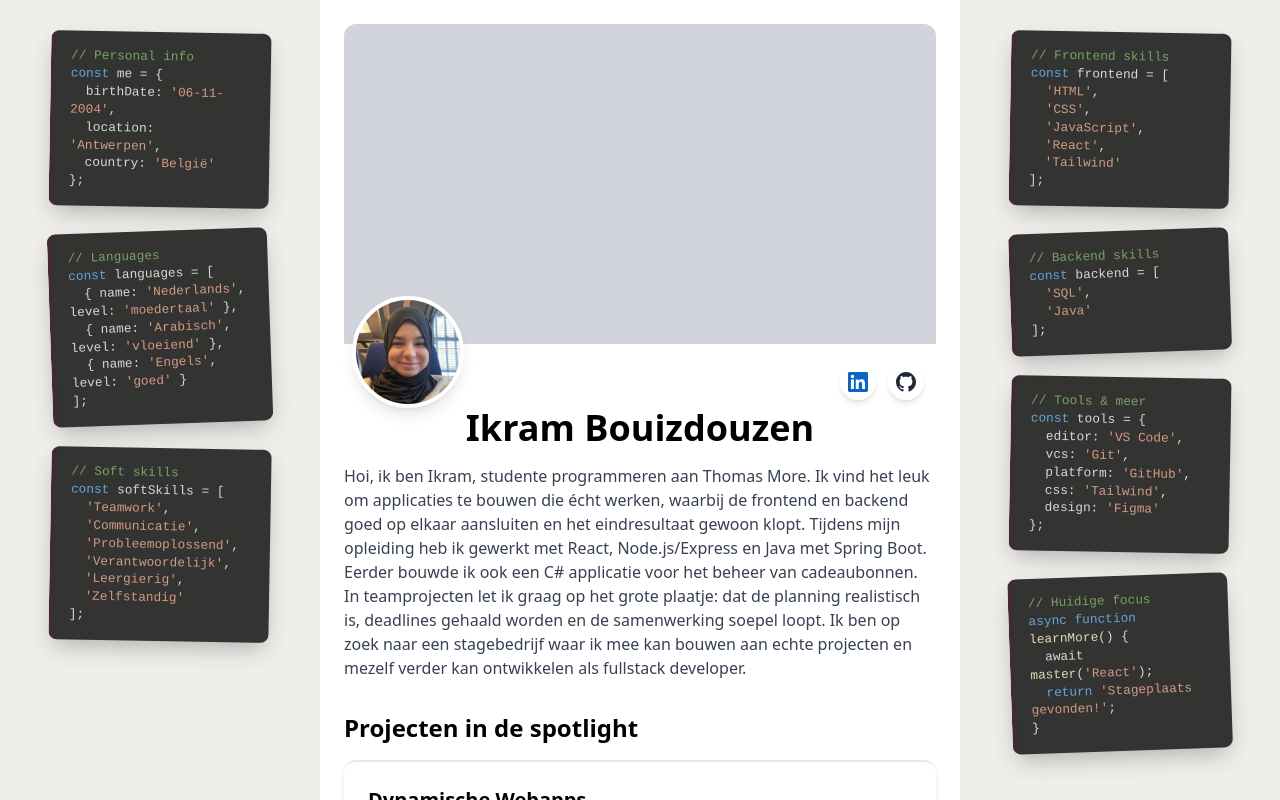
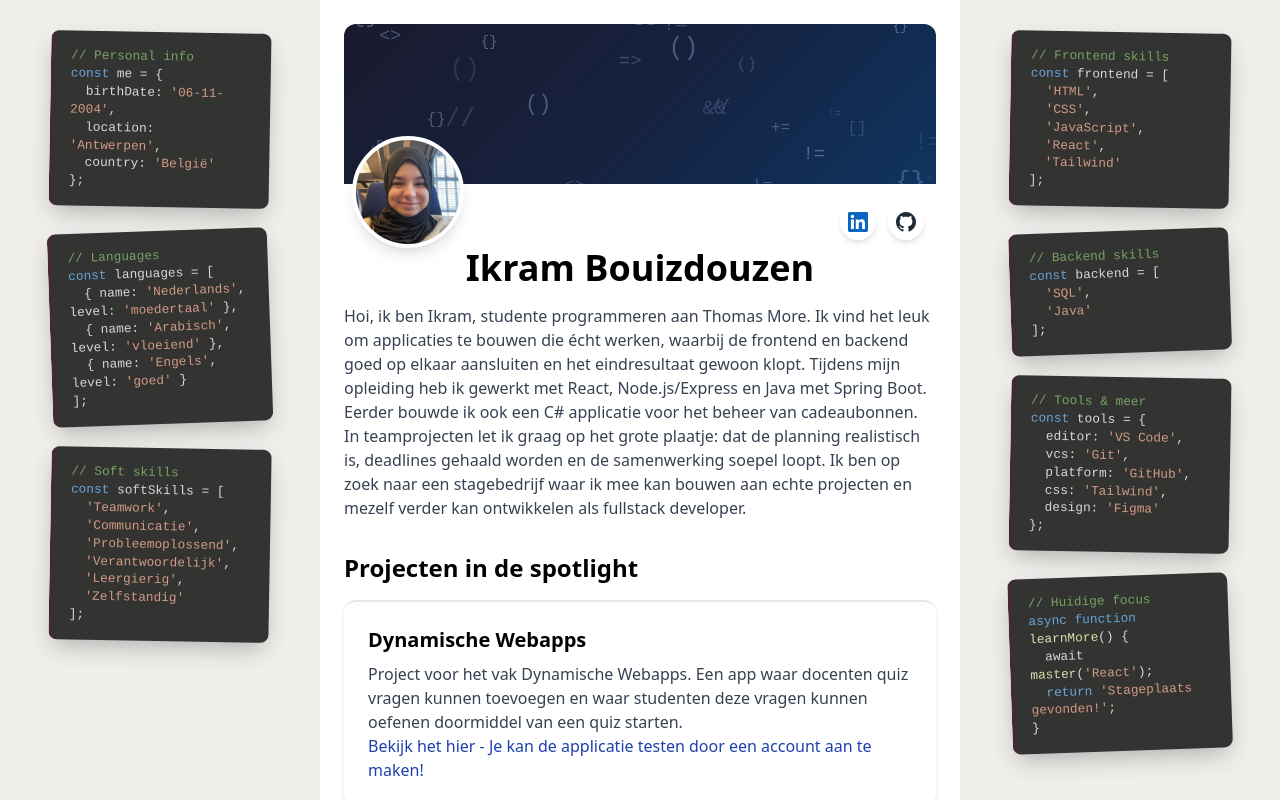
Before and after one commit to IkramBz/PortfolioIkram, a website: page index.html in a window 1280 px wide. Drawn offline with nearby package versions, Linux system fonts and the light colour scheme.

Commit message:
portfolio aanpassing

```diff
--- a/index.html
+++ b/index.html
@@ -7,7 +7,9 @@
     <meta name="description" content="Webdev">
     <link rel="stylesheet" href="../css/styles.css">
     <script src="https://cdn.tailwindcss.com"></script>
-
+<style> .banner-bg {
+    background: linear-gradient(135deg, #1a1a2e 0%, #16213e 50%, #0f3460 100%);
+}</style>
 </head>
 <body class="body h-screen ">
 <header>
@@ -52,10 +54,9 @@
     </section>
     <!-- midden -->
     <section class="md:w-1/2 bg-white flex-1 overflow-y-auto p-6 ">
-        <div class="relative h-80 bg-gray-300 rounded-t-xl overflow-hidden">
-
+        <div class="relative h-40 rounded-t-xl overflow-hidden banner-bg">
+            <canvas id="bannerCanvas" class="absolute inset-0 w-full h-full"></canvas>
         </div>
-
         <div class="relative flex items-end justify-between mt-[-3rem] px-2">
             <img src="../img/foto.png"
                  class="w-28 h-28 rounded-full border-4 border-white object-cover bg-gray-200 shadow-lg z-20"
@@ -343,3 +344,42 @@
 </main>
 </body>
 </html>
+
+<script>
+    const canvas = document.getElementById('bannerCanvas');
+    const ctx = canvas.getContext('2d');
+    canvas.width = canvas.offsetWidth;
+    canvas.height = canvas.offsetHeight;
+
+    const symbols = ['{}', '//', '=>', '<>', '()', '[]', '&&', '||', '+=', '!=', 'fn', ';;'];
+    const particles = Array.from({ length: 30 }, () => ({
+        x: Math.random() * canvas.width,
+        y: Math.random() * canvas.height,
+        symbol: symbols[Math.floor(Math.random() * symbols.length)],
+        speed: 0.3 + Math.random() * 0.5,
+        opacity: 0.1 + Math.random() * 0.3,
+        size: 12 + Math.floor(Math.random() * 14)
+    }));
+
+    function draw() {
+        ctx.clearRect(0, 0, canvas.width, canvas.height);
+        particles.forEach(p => {
+            ctx.font = `${p.size}px monospace`;
+            ctx.fillStyle = `rgba(180, 210, 255, ${p.opacity})`;
+            ctx.fillText(p.symbol, p.x, p.y);
+            p.y -= p.speed;
+            if (p.y < -20) {
+                p.y = canvas.height + 20;
+                p.x = Math.random() * canvas.width;
+                p.symbol = symbols[Math.floor(Math.random() * symbols.length)];
+            }
+        });
+        requestAnimationFrame(draw);
+    }
+    draw();
+
+    window.addEventListener('resize', () => {
+        canvas.width = canvas.offsetWidth;
+        canvas.height = canvas.offsetHeight;
+    });
+</script>
```
